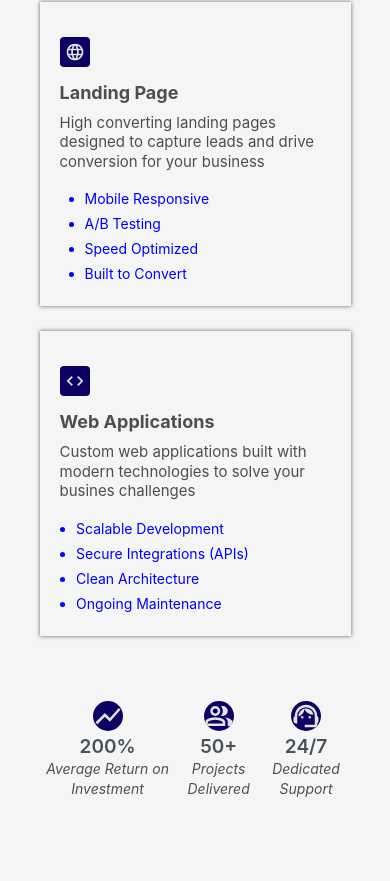
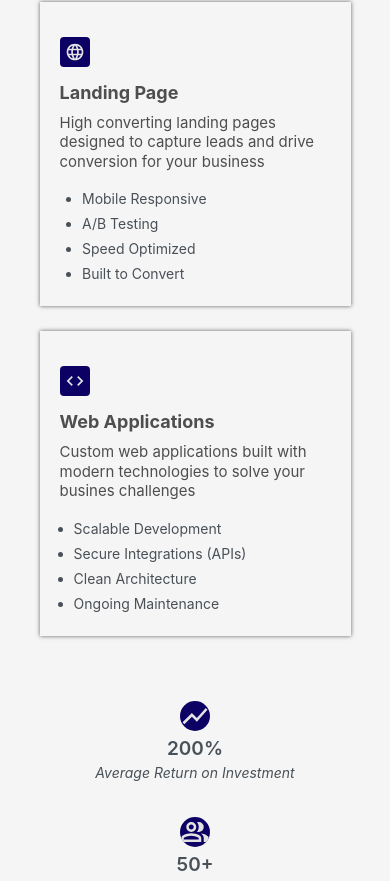
Before and after one commit to Divine-Chidozie/working-on-ace-web-site, a React (Create React App) app in the folder client/: page / in a window 390 px wide. Shown: the part 1238-2119 px from the top of the page. Before the commit the page ends 2061 px from the top, so only its background shows below. Built offline with nearby package versions, Linux system fonts and the light colour scheme.

Commit message:
updated the stats section and worked on the margin

```diff
--- a/client/src/App.css
+++ b/client/src/App.css
@@ -430,8 +430,17 @@ br {
     display: flex;
     justify-content: center;
     align-items: flex-start;
-    margin-left: 60px;
-    color: blue;
+    margin-left: 55px;
+  }
+  .stats {
+    display: flex;
+    justify-content: space-around;
+    align-items: center;
+    flex-direction: column;
+    gap: 25px;
+  }
+  .stats_value {
+    margin: 2px 0;
   }
 }
 
@@ -439,7 +448,6 @@ br {
   .hamburger {
     display: flex;
   }
-
   .nav_links {
     position: absolute;
     top: 70px;
```
